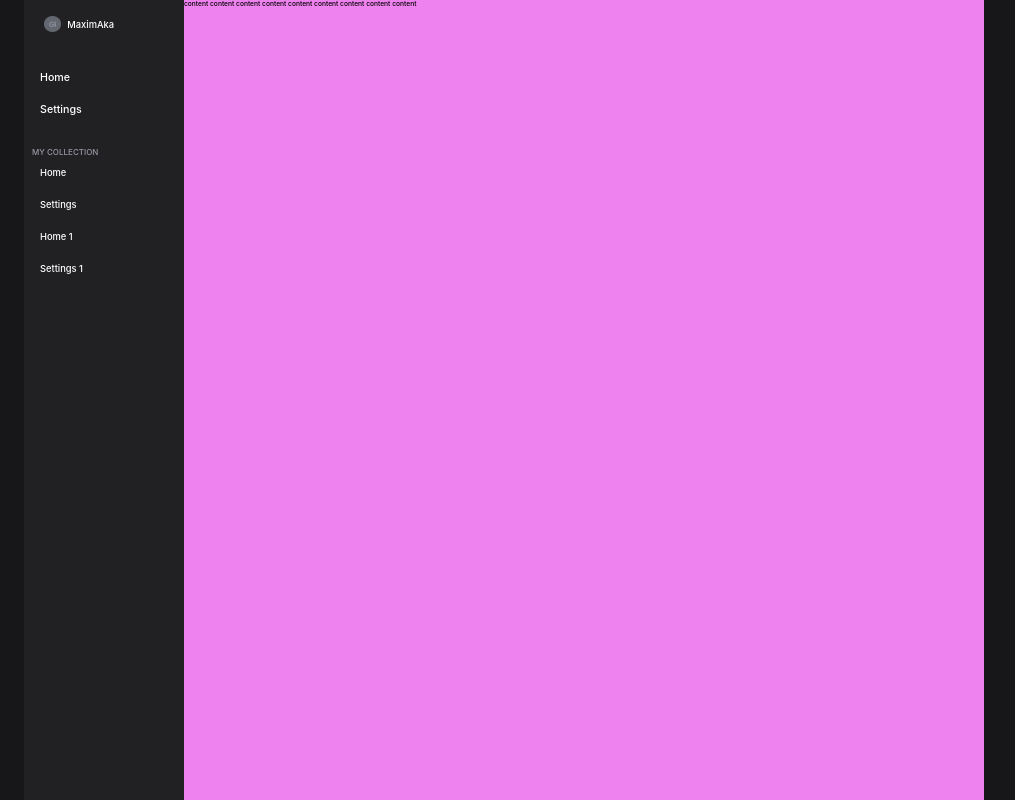
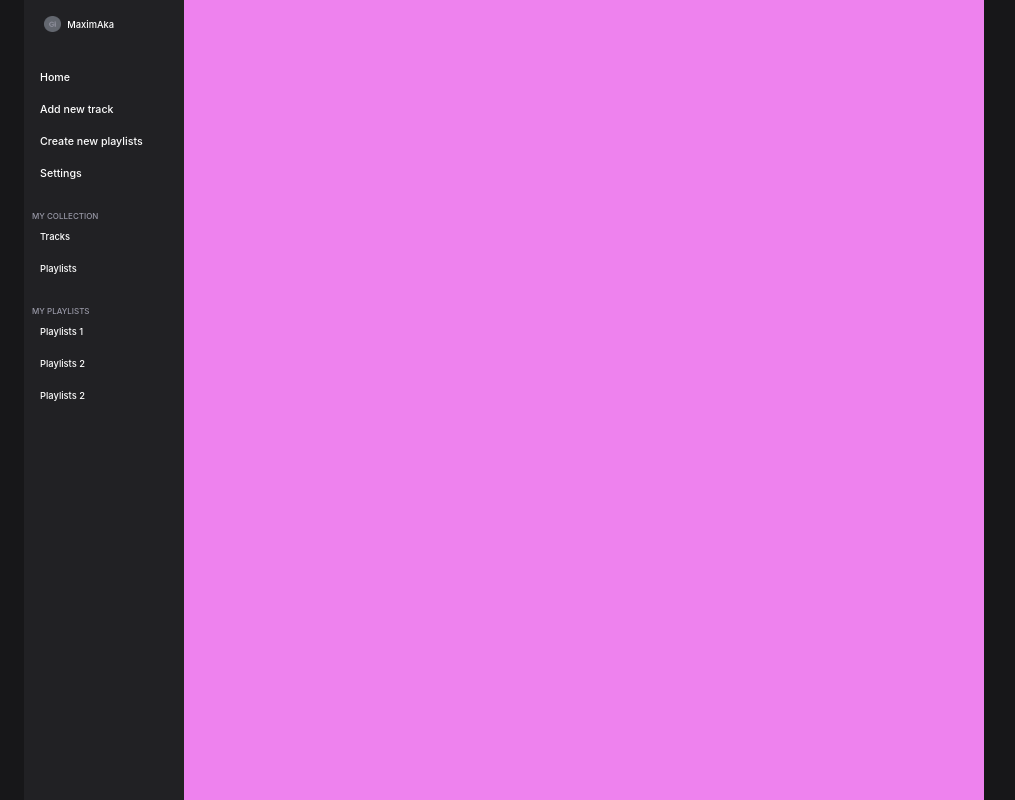
Before and after one commit to Maxim12670/web_player, a React (Vite) app in the folder client/: page / in a window 1280 px wide. Shown: the whole page, without its empty margins (136-1151 px from the left). Built offline with nearby package versions, Linux system fonts and the light colour scheme; sample sign-in values are in the browser's storage.

Commit message:
feat / Реализован роутинг меню

```diff
--- a/client/src/app/router/router.tsx
+++ b/client/src/app/router/router.tsx
@@ -1,9 +1,11 @@
 import { createBrowserRouter, replace } from "react-router-dom";
-import { MainPage, LoginPage } from "@pages/index";
+import { MainPage, LoginPage, HomePage, SettingPage } from "@pages/index";
 
 export class RoutePaths {
+    static auth = "/auth";
     static main = "/";
-    static auth = "/auth";
+    static homePage = "home";
+    static settingPage = "setting";
 }
 
 const loginPage = {
@@ -11,9 +13,20 @@ const loginPage = {
     element: <LoginPage />,
 };
 
+const homePage = {
+  path: RoutePaths.homePage,
+  element: <HomePage />,
+};
+
+const settingPage = {
+  path: RoutePaths.settingPage,
+  element: <SettingPage />,
+};
+
 const mainPage = {
     path: RoutePaths.main,
     element: <MainPage />,
+    children: [homePage, settingPage],
     loader: () => {
         if (!localStorage.getItem("userId")) {
             console.log("я на авторизацию");
--- /dev/null
+++ b/client/src/pages/HomePage/HomePage.tsx
@@ -0,0 +1,11 @@
+import styles from "./HomePage.module.scss";
+
+const HomePage = () => {
+    return (
+        <>
+            <h2>Main Page content</h2>
+        </>
+    );
+};
+
+export default HomePage;
--- a/client/src/pages/MainPage/MainPage.tsx
+++ b/client/src/pages/MainPage/MainPage.tsx
@@ -1,6 +1,8 @@
 import styles from "./MainPage.module.scss";
 import { ContentContainer } from "@shared/ui";
 import { NavMenu } from "@widgets/ui";
+import { Outlet } from "react-router-dom";
+// import { HomePage, SettingPage } from "@pages/index";
 
 const MainPage = () => {
     return (
@@ -11,7 +13,7 @@ const MainPage = () => {
                 </div>
 
                 <div className={styles["main-page__content"]}>
-                    content content content content content content content content content
+                    <Outlet />
                 </div>
             </div>
         </ContentContainer>
--- /dev/null
+++ b/client/src/pages/SettingPage/SettingPage.tsx
@@ -0,0 +1,11 @@
+import styles from "./SettingPage.module.scss";
+
+const SettingPage = () => {
+    return(
+      <>
+        <h2>Setting page content</h2>
+      </>
+    )
+};
+
+export default SettingPage;
--- a/client/src/pages/index.ts
+++ b/client/src/pages/index.ts
@@ -1,7 +1,6 @@
 import LoginPage from "./LoginPage/LoginPage";
 import MainPage from "./MainPage/MainPage";
+import HomePage from "./HomePage/HomePage";
+import SettingPage from "./SettingPage/SettingPage";
 
-export {
-  LoginPage,
-  MainPage
-}
+export { LoginPage, MainPage, HomePage, SettingPage };
--- a/client/src/widgets/ui/NavMenu/NavMenu.tsx
+++ b/client/src/widgets/ui/NavMenu/NavMenu.tsx
@@ -1,7 +1,15 @@
 import styles from "./NavMenu.module.scss";
 import userLogo from "@shared/assets/image/user-icon.png";
+import { useNavigate } from "react-router-dom";
+import { RoutePaths } from "@app/router/router";
 
 const NavMenu = () => {
+    const navigate = useNavigate();
+
+    const handleClick = (path: string) => {
+        navigate(path);
+    };
+
     return (
         <nav className={styles.menu}>
             <div className={styles.menu__wrapper}>
@@ -10,16 +18,27 @@ const NavMenu = () => {
             </div>
 
             <ul className={styles.sidebar}>
-                <li className={styles.sidebar__item}>Home</li>
-                <li className={styles.sidebar__item}>Settings</li>
+                <li className={styles.sidebar__item} onClick={() => handleClick(RoutePaths.homePage)}>
+                    Home
+                </li>
+                <li className={styles.sidebar__item}>Add new track</li>
+                <li className={styles.sidebar__item}>Create new playlists</li>
+                <li className={styles.sidebar__item} onClick={() => handleClick(RoutePaths.settingPage)}>
+                    Settings
+                </li>
             </ul>
 
             <ul className={styles.sidebar}>
                 <p className={styles.sidebar__title}>My collection</p>
-                <li className={`${styles.sidebar__item} ${styles.sidebar__item_small}`}>Home</li>
-                <li className={`${styles.sidebar__item} ${styles.sidebar__item_small}`}>Settings</li>
-                <li className={`${styles.sidebar__item} ${styles.sidebar__item_small}`}>Home 1</li>
-                <li className={`${styles.sidebar__item} ${styles.sidebar__item_small}`}>Settings 1</li>
+                <li className={`${styles.sidebar__item} ${styles.sidebar__item_small}`}>Tracks</li>
+                <li className={`${styles.sidebar__item} ${styles.sidebar__item_small}`}>Playlists</li>
+            </ul>
+
+            <ul className={styles.sidebar}>
+                <p className={styles.sidebar__title}>My Playlists</p>
+                <li className={`${styles.sidebar__item} ${styles.sidebar__item_small}`}>Playlists 1</li>
+                <li className={`${styles.sidebar__item} ${styles.sidebar__item_small}`}>Playlists 2</li>
+                <li className={`${styles.sidebar__item} ${styles.sidebar__item_small}`}>Playlists 2</li>
             </ul>
         </nav>
     );
```
Also changed, not shown: client/src/pages/HomePage/HomePage.module.scss (added), client/src/pages/SettingPage/SettingPage.module.scss (added).
